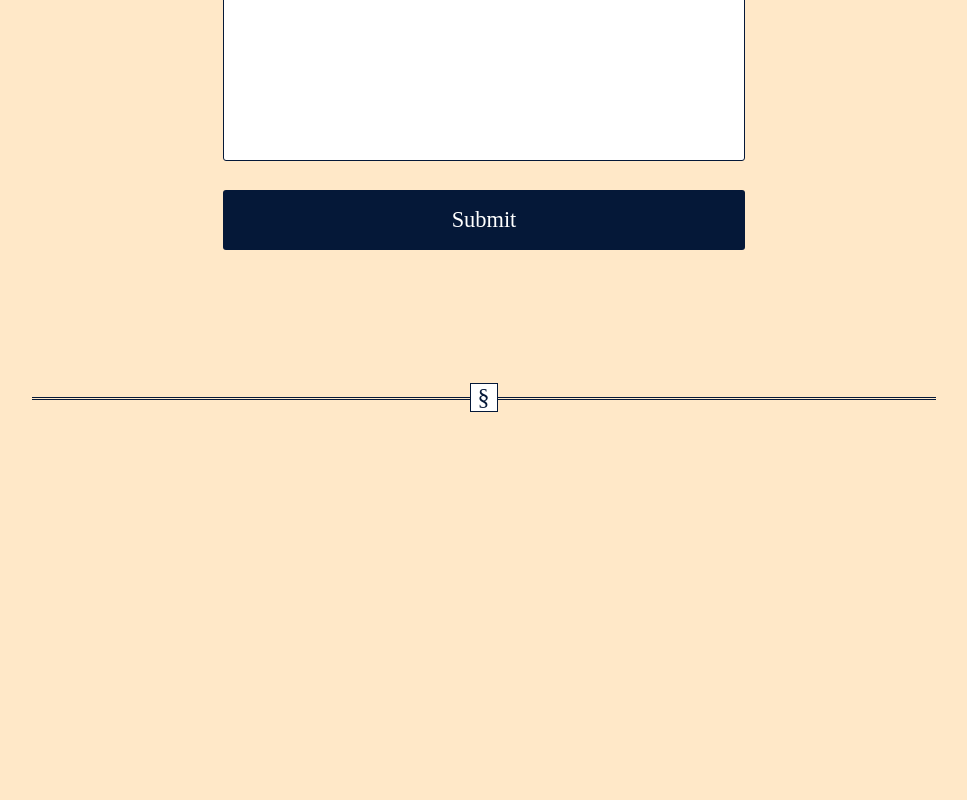
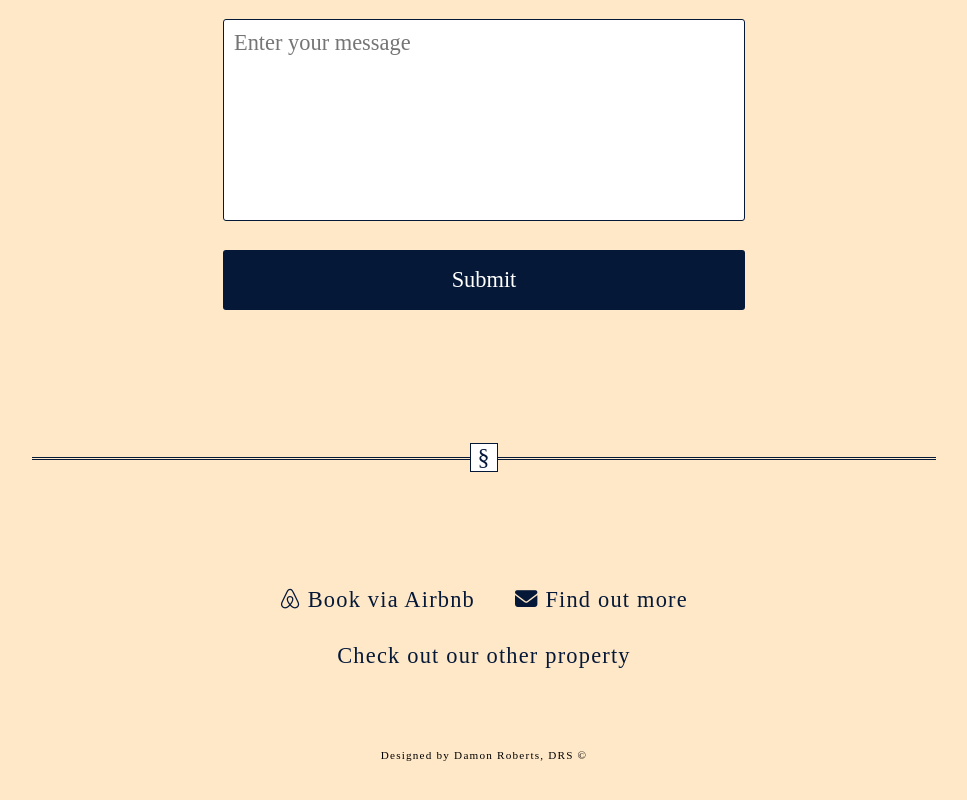
Before and after one commit to damonspencerroberts/cannes-website, a React (Create React App) app: page / in a window 1280 px wide. Shown: the part 1832-2632 px from the top of the page, without its empty margins (156-1123 px from the left). Before the commit the page ends 2367 px from the top, so only its background shows below. Built offline with nearby package versions, Linux system fonts and the light colour scheme; a web font is replaced by a local one.

Commit message:
Added footer to all of the pages

```diff
--- a/public/index.html
+++ b/public/index.html
@@ -5,6 +5,7 @@
   <meta charset="utf-8" />
   <meta name="viewport" content="width=device-width, initial-scale=1" />
   <meta name="Cannes Site" content="Web site created for Cannes Apartment." />
+  <script src="https://kit.fontawesome.com/b588338b9d.js" crossorigin="anonymous"></script>
   <style>
     @import url('https://fonts.googleapis.com/css2?family=Open+Sans&family=Petit+Formal+Script&display=swap');
     @import url('https://fonts.googleapis.com/css2?family=Antic+Slab&family=Vollkorn:ital,wght@1,500&display=swap');  </style>
--- a/src/App.js
+++ b/src/App.js
@@ -2,6 +2,7 @@ import React from 'react';
 import {Switch, Route} from 'react-router-dom';
 import Navbar from './container/navbar/Navbar';
 import Logo from './container/logo/Logo';
+import Footer from './container/footer/Footer';
 import Home from './components/home/home';
 import Apt from './components/apartment/Apartment';
 import Cannes from './components/cannes/Cannes';
@@ -21,7 +22,8 @@ const App = () => {
             <Route path = "/cannes" component = {Cannes} />
 			<Route path = "/apartment" component = {Apt} />
 			<Route path = "/" component = {Home} exact />
-		</Switch>
+    </Switch>
+    <Footer/>
     </div>
   );
 }
--- a/src/components/paragraph-data/Paragraph-json.js
+++ b/src/components/paragraph-data/Paragraph-json.js
@@ -1,6 +1,6 @@
 const ParagraphData = {
     home: {
-        paragraph: "Welcome to our beautiful apartment located in Cannes on the Cote d’Azur.  We are situated only a few minutes from some of the nicest beaches in Cannes and around a 15 minute walk to the Palais des Festival. We are the ideal location for either a fabulous Summer vacation or as the perfect base for you to attend one of the numerous Congresses held every year. So step inside and look around our beautiful apartment."
+        paragraph: "Welcome to our beautiful apartment located in Cannes on the Cote d’Azur. We are situated only a few minutes from some of the nicest beaches in Cannes and around a 15 minute walk to the Palais des Festival. We are the ideal location for either a fabulous Summer vacation or as the perfect base for you to attend one of the numerous Congresses held every year. So step inside and look around our beautiful apartment."
     }
 }
 
--- /dev/null
+++ b/src/container/footer/Footer.js
@@ -0,0 +1,34 @@
+import React from 'react';
+import classes from './Footer.module.css';
+
+const footer = () => {
+    return (
+    <div className = {classes.Footer}>
+        <div className = {classes.Links}>
+            <a
+                href="https://www.airbnb.co.uk/rooms/18335152?preview_for_ml=true&source_impression_id=p3_1604864045_Y1CIl0v%2Feg1r%2Folm"
+                target="_blank"
+                rel="noreferrer">
+                <i className="fab fa-airbnb"></i> Book via Airbnb
+            </a>
+            <a href="/contact"><i className="fas fa-envelope"></i> Find out more</a>
+        </div>
+
+        <div className = {classes.Links}>
+            <a href="/">Check out our other property</a>
+        </div>
+
+        <div className = {classes.Copyright}>
+            <p>Designed by Damon Roberts, DRS ©</p>
+        </div>
+    </div>
+    );
+}
+
+export default footer;
+
+
+/*<i className="fab fa-airbnb"></i>
+<i className="fas fa-envelope"></i>
+<i className="far fa-copyright"></i>
+*/
--- /dev/null
+++ b/src/container/footer/Footer.module.css
@@ -0,0 +1,28 @@
+.Footer {
+    text-align: center;
+    padding: 0 10px 10px 10px;
+}
+
+.Links {
+    margin: 30px;
+}
+
+.Links a {
+    padding: 20px;
+    color: rgb(5, 24, 56);
+    text-decoration: none;
+    font-size: 1.4rem;
+}
+
+.Links a:hover {
+    opacity: 0.75;
+}
+
+.Copyright {
+    margin-top: 80px;
+}
+
+.Copyright p {
+    font-size: 0.7rem;
+    font-style: lighter;
+}
--- a/src/container/paragraph/Paragraph.js
+++ b/src/container/paragraph/Paragraph.js
@@ -7,7 +7,7 @@ const Paragraph = (props) => {
 
     const paraArr = para.split(' '); //props.here...
     const splitArr = [];
-    let i, temp, chunk = 15;
+    let i, temp, chunk = 14;
     for (i = 0; i < paraArr.length; i+=chunk) {
         temp = paraArr.slice(i, i+chunk);
         splitArr.push(temp);
--- a/src/container/paragraph/Paragraph.module.css
+++ b/src/container/paragraph/Paragraph.module.css
@@ -6,4 +6,5 @@
 
 .Paragraph p {
     font-size: 1.35rem;
+    padding: 5px;
 }
```
